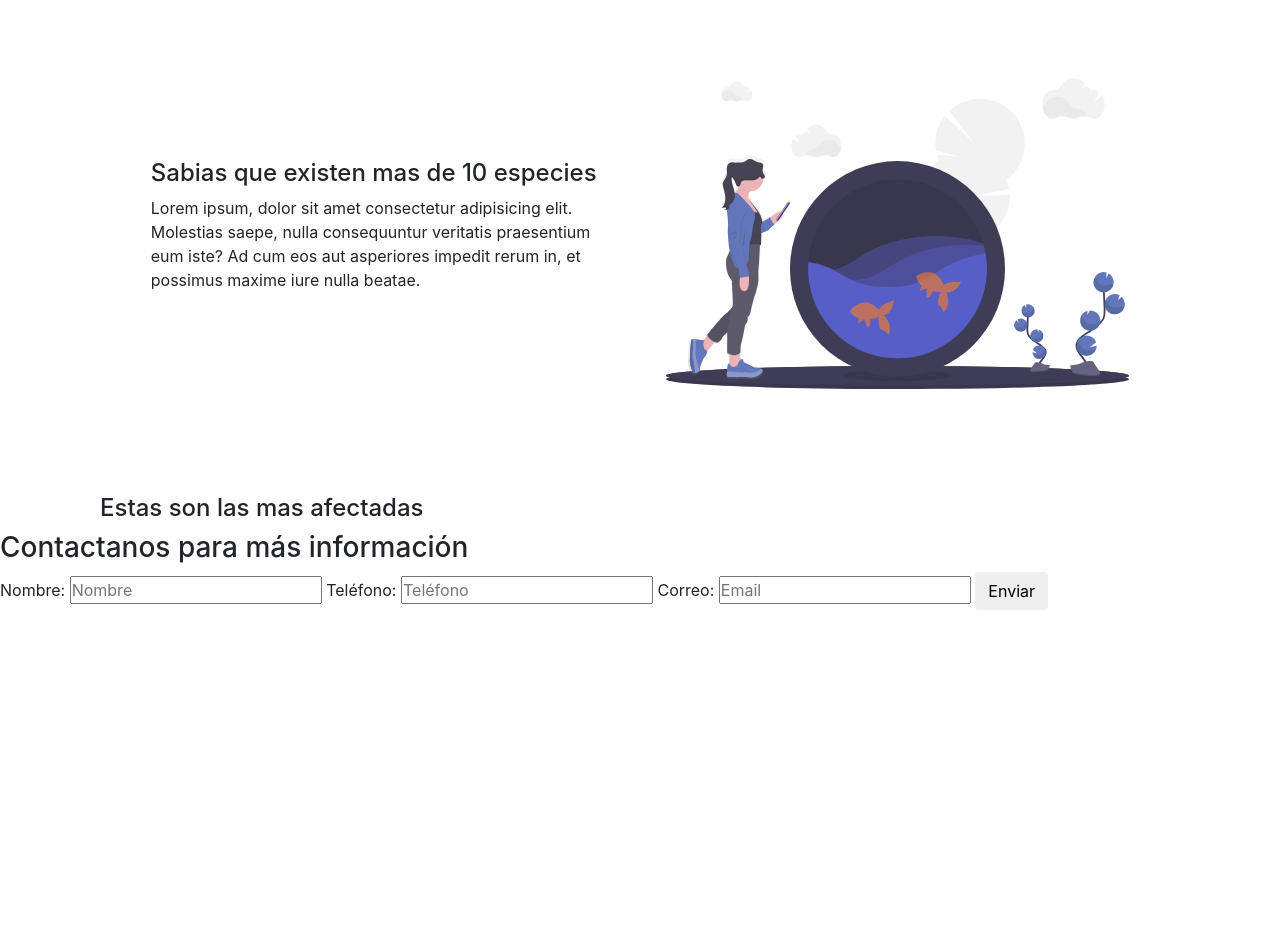
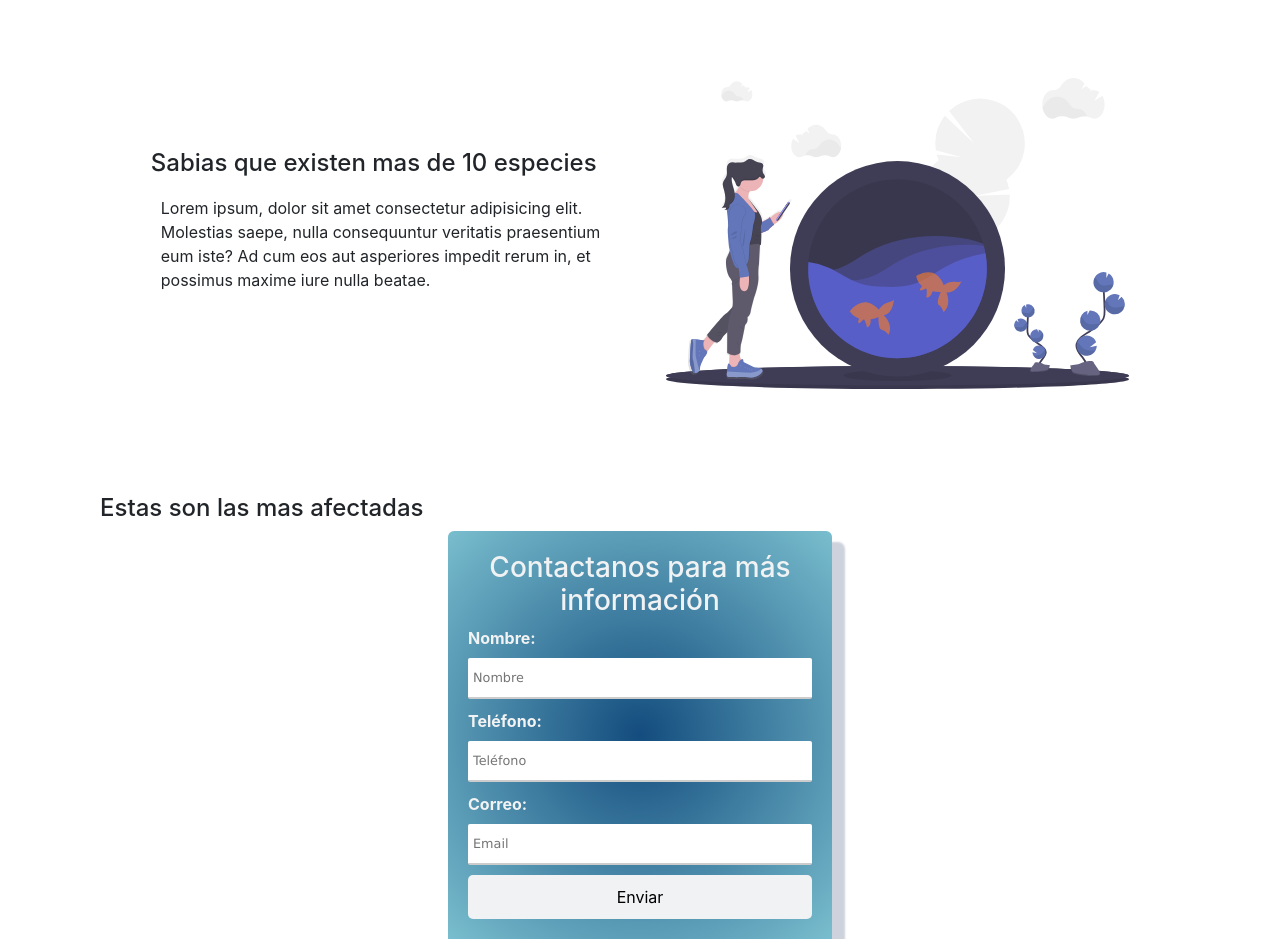
Before and after one commit to Lflores2022/hack-the-ocean, a plain HTML site: page index.html in a window 1280 px wide. Shown: the part 802-1741 px from the top of the page. Before the commit the page ends 1412 px from the top, so only its background shows below. Drawn offline with nearby package versions, Linux system fonts and the light colour scheme; no server answers.

Commit message:
Update style.css

```diff
--- a/src/style.css
+++ b/src/style.css
@@ -28,7 +28,9 @@
     position: absolute;
     bottom: -60px;
 }
+
 article{
+    background: #fff;
     margin: 55px 10px 80px 10px;
     padding: 25px 30px;
     display: flex;
@@ -41,8 +43,80 @@ article > div{
 article .img img{
     width: 100%;
 }
+
 .card{
     padding: 25px;
     text-align: left;
     margin: 20px 30px;
+    background-color: rgba(0, 255, 170, 0.445);
+    border-radius: 3%;
+    box-shadow: 0 6px 12px rgba(0, 0, 0, 0.23), 0 10px 40px rgba(0, 0, 0, 0.19);
+    height: 500px;
+    overflow-y: scroll;
 }
+
+p {
+    padding: 10px;
+}
+
+li {
+border-radius: 55px;
+}
+
+footer{
+    display: flex;
+    background-color: rgba(127, 255, 212, 0.466);
+}
+
+.contact{
+    display: flex;
+    flex-direction: column;
+    width: 30%;
+    margin: auto;
+    padding: 20px;
+    background: rgb(90,177,230);
+    background: radial-gradient(circle, rgb(18, 121, 185) 0%, rgb(19, 76, 126) 0%, rgb(121, 190, 206) 100%);
+    border-radius: 6px 6px 0 0;
+    box-shadow: 12px 12px 2px 1px rgba(4, 28, 80, 0.2);
+}
+
+.contact h3{
+    color: #f0f2f3;
+    text-align: center;
+}
+
+.contact label{
+    color: rgb(243, 243, 243);
+    font-weight: bold;
+}
+
+form{
+    display: flex;
+    flex-direction: column;
+}
+
+
+
+.contact input[type="text"]{
+    display: block;
+    width: 100%;
+    margin-bottom: 10px;
+    padding: 10px 5px;
+    border: none;
+    border-bottom: 2px solid #ccc;
+    border-radius: 2px;
+    font-family: Verdana, Geneva, Tahoma, sans-serif;
+    font-size: .8em;
+}
+
+.btn{
+    width: 100%;
+    text-align: center;
+    background: #f0f2f3;
+    border: none;
+    display: block;
+    padding: 10px 10px;
+    cursor: pointer;
+    border-radius: 5px;
+    font-size: 1em;
+}
```
